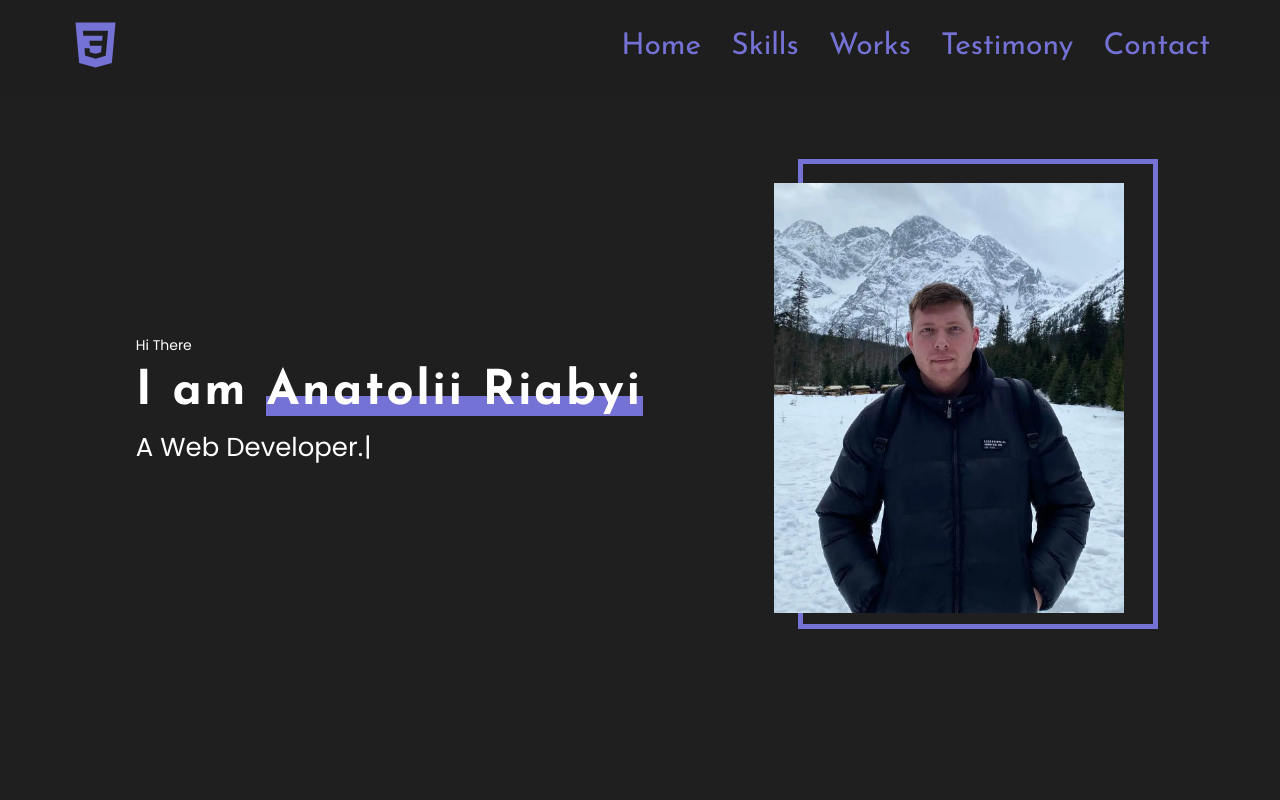
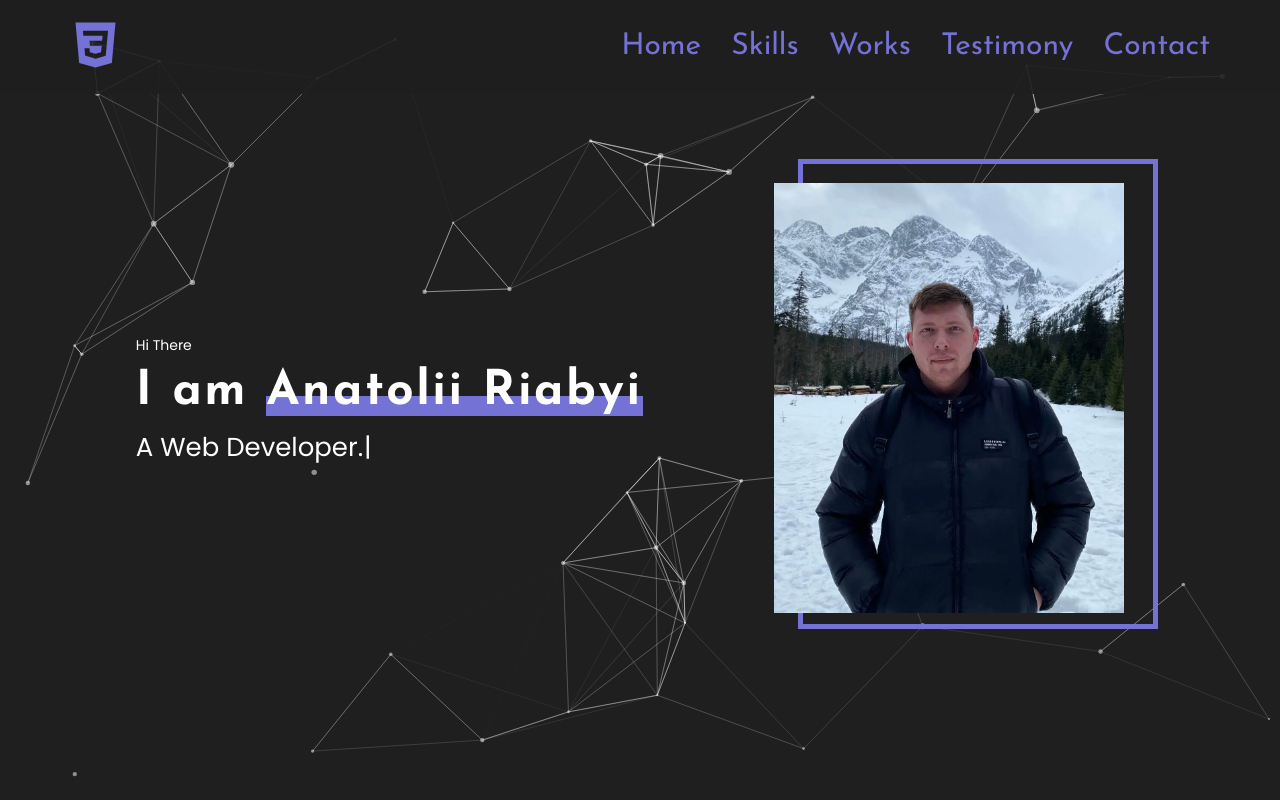
Before and after one commit to AnatoliiRiabyi/portfolio-start-project-main, a React app: page / in a window 1280 px wide. Shown: the top 800 px of the page. Built offline with nearby package versions, Linux system fonts and the light colour scheme.

Commit message:
Added Particles effect for Main and Slogan sections

```diff
--- a/package.json
+++ b/package.json
@@ -51,6 +51,7 @@
     "react-dom": "18.2.0",
     "react-parallax-tilt": "^1.7.166",
     "react-refresh": "0.11.0",
+    "react-tsparticles": "^2.12.2",
     "resolve": "1.20.0",
     "resolve-url-loader": "4.0.0",
     "sass-loader": "12.3.0",
@@ -60,6 +61,7 @@
     "styled-components": "5.3.6",
     "tailwindcss": "3.0.2",
     "terser-webpack-plugin": "5.2.5",
+    "tsparticles": "^2.12.0",
     "typescript": "4.4.2",
     "typewriter-effect": "^2.20.1",
     "web-vitals": "2.1.0",
--- a/src/App.tsx
+++ b/src/App.tsx
@@ -7,11 +7,13 @@
 import {Contact} from "./layout/sections/contacts/Contacts";
 import {Slogan} from "./layout/sections/slogan/Slogan";
 import {Footer} from "./layout/footer/Footer";
+import {Particle} from "./components/particle/Particle";
 
 
 function App() {
     return (
         <div className="App">
+            <Particle/>
             <Header/>
             <Main/>
             <Skills/>
--- /dev/null
+++ b/src/components/particle/Particle.tsx
@@ -0,0 +1,91 @@
+import {useCallback} from "react";
+import type {Container, Engine} from "tsparticles-engine";
+import Particles from "react-tsparticles";
+import {loadFull} from "tsparticles";
+
+export const Particle = () => {
+    const particlesInit = useCallback(async (engine: Engine) => {
+        console.log(engine);
+        await loadFull(engine);
+    }, []);
+
+    const particlesLoaded = useCallback(async (container: Container | undefined) => {
+        console.log(container);
+    }, []);
+    return (
+        <Particles
+            id="tsparticles"
+            init={particlesInit}
+            loaded={particlesLoaded}
+            options={{
+                /*background: {
+                    color: {
+                        value: "#0d47a1",
+                    },
+                },*/
+                fpsLimit: 120,
+                interactivity: {
+                    events: {
+                        /*onClick: {
+                            enable: true,
+                            mode: "push",
+                        },*/
+                        onHover: {
+                            enable: true,
+                            mode: "repulse",
+                        },
+                        resize: true,
+                    },
+                    modes: {
+                        push: {
+                            quantity: 4,
+                        },
+                        repulse: {
+                            distance: 200,
+                            duration: 0.4,
+                        },
+                    },
+                },
+                particles: {
+                    color: {
+                        value: "#ffffff",
+                    },
+                    links: {
+                        color: "#ffffff",
+                        distance: 200,
+                        enable: true,
+                        opacity: 0.5,
+                        width: 1,
+                    },
+                    move: {
+                        direction: "none",
+                        enable: true,
+                        outModes: {
+                            default: "bounce",
+                        },
+                        random: false,
+                        speed: 2,
+                        straight: false,
+                    },
+                    number: {
+                        density: {
+                            enable: true,
+                            area: 1000,
+                        },
+                        value: 50,
+                    },
+                    opacity: {
+                        value: 0.5,
+                    },
+                    shape: {
+                        type: "circle"
+                    },
+                    size: {
+                        value: {min: 1, max: 3},
+                    },
+                },
+                detectRetina: true,
+            }}
+        />
+    );
+};
--- a/src/components/slider/Slider_Styles.ts
+++ b/src/components/slider/Slider_Styles.ts
@@ -8,7 +8,6 @@
   display: flex;
   flex-direction: column;
   align-items: center;
-  border: 1px solid red;
 
 `
 
--- a/src/layout/footer/Footer_Styles.ts
+++ b/src/layout/footer/Footer_Styles.ts
@@ -6,6 +6,7 @@
 const Footer = styled.footer`
   background-color: ${theme.colors.primaryBg};
   padding: 40px 0;
+  position: relative;
 `
 
 const Name = styled.span`
--- a/src/layout/sections/contacts/Contacts_Styles.ts
+++ b/src/layout/sections/contacts/Contacts_Styles.ts
@@ -3,7 +3,7 @@
 
 
 const Contacts = styled.section`
-
+position: relative;
 `
 
 const Form = styled.form`
--- a/src/layout/sections/skills/Skills_Styles.ts
+++ b/src/layout/sections/skills/Skills_Styles.ts
@@ -2,7 +2,7 @@
 import {theme} from "../../../styles/Theme";
 
 const Skills = styled.section`
-
+position: relative;
 `
 
 const Skill = styled.div`
--- a/src/layout/sections/testimony/Testimony.tsx
+++ b/src/layout/sections/testimony/Testimony.tsx
@@ -24,6 +24,7 @@
 };
 
 const StyledTestimony = styled.section`
+  position: relative;
   min-height: 50vh;
   background-color: #9facc5;
 
--- a/src/layout/sections/works/Works_Styles.ts
+++ b/src/layout/sections/works/Works_Styles.ts
@@ -6,6 +6,7 @@
 
 
 const Works = styled.section`
+  position: relative;
     ${FlexWrapper} {
       gap: 30px;
     }
```
Also changed, not shown: 1 other file (tests, documents, lock files or other folders).
